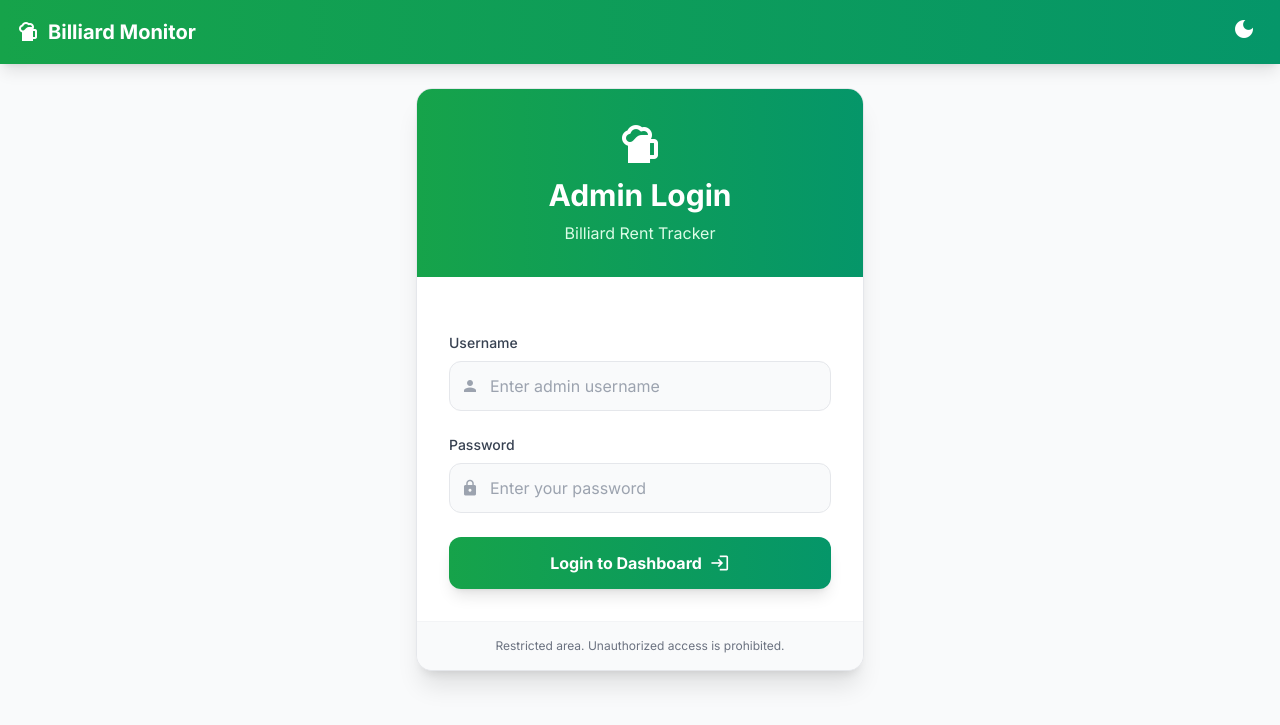
After one commit to property360-2/billiard-rent-tracker, a Django app: page /accounts/login/ in a window 1280 px wide. The commit adds this page. Shown: the top 725 px of the page. Run offline with Django 5.2, Linux system fonts and the light colour scheme; some libraries are stand-ins or nearby versions.

Commit message:
Add admin authentication system and protect views
- Implement login page with premium styling at monitor/templates/registration/login.html
- Apply @login_required decorator to all dashboard and management views
- Add logout button and conditional navigation to the base template
- Configure login and logout redirect settings in settings.py
- Integrate Django built-in auth URLs into the monitor application

```diff
--- a/billiard_monitor/billiard_monitor/settings.py
+++ b/billiard_monitor/billiard_monitor/settings.py
@@ -161,3 +161,7 @@ STATICFILES_STORAGE = 'whitenoise.storage.CompressedManifestStaticFilesStorage'
 # https://docs.djangoproject.com/en/5.2/ref/settings/#default-auto-field
 
 DEFAULT_AUTO_FIELD = "django.db.models.BigAutoField"
+
+# Authentication Settings
+LOGIN_REDIRECT_URL = 'index'
+LOGOUT_REDIRECT_URL = 'login'
--- a/billiard_monitor/monitor/templates/monitor/base.html
+++ b/billiard_monitor/monitor/templates/monitor/base.html
@@ -80,6 +80,7 @@
                     <h1 class="text-xl font-bold">Billiard Monitor</h1>
                 </div>
                 <div class="flex items-center space-x-4">
+                    {% if user.is_authenticated %}
                     <a href="{% url 'index' %}" class="hover:bg-green-700 dark:hover:bg-green-800 px-3 py-2 rounded-lg transition flex items-center space-x-1">
                         <span class="material-icons">dashboard</span>
                         <span>Dashboard</span>
@@ -92,6 +93,14 @@
                         <span class="material-icons">settings</span>
                         <span>Manage</span>
                     </a>
+                    <form method="post" action="{% url 'logout' %}" class="inline">
+                        {% csrf_token %}
+                        <button type="submit" class="hover:bg-red-700 dark:hover:bg-red-800 px-3 py-2 rounded-lg transition flex items-center space-x-1 text-red-100">
+                            <span class="material-icons">logout</span>
+                            <span>Logout</span>
+                        </button>
+                    </form>
+                    {% endif %}
 
                     <!-- Dark Mode Toggle -->
                     <button id="theme-toggle" class="p-2 rounded-lg hover:bg-green-700 dark:hover:bg-green-800 transition focus:outline-none">
@@ -99,6 +108,7 @@
                         <span id="theme-toggle-light-icon" class="material-icons hidden">light_mode</span>
                     </button>
                 </div>
+
             </div>
         </div>
     </nav>
--- /dev/null
+++ b/billiard_monitor/monitor/templates/registration/login.html
@@ -0,0 +1,61 @@
+{% extends 'monitor/base.html' %}
+
+{% block content %}
+<div class="flex items-center justify-center min-h-[70vh]">
+    <div class="w-full max-w-md">
+        <div class="bg-white dark:bg-dark-card border border-gray-200 dark:border-gray-800 rounded-2xl shadow-xl overflow-hidden">
+            <div class="bg-gradient-to-r from-green-600 to-emerald-600 dark:from-green-900 dark:to-emerald-900 p-8 text-white text-center">
+                <span class="material-icons text-5xl mb-2">sports_bar</span>
+                <h2 class="text-3xl font-bold">Admin Login</h2>
+                <p class="text-green-100 dark:text-green-200 mt-2">Billiard Rent Tracker</p>
+            </div>
+
+            <div class="p-8">
+                {% if form.errors %}
+                <div class="bg-red-50 dark:bg-red-900/30 border border-red-200 dark:border-red-800 text-red-700 dark:text-red-400 px-4 py-3 rounded-xl mb-6 flex items-center space-x-3">
+                    <span class="material-icons">error_outline</span>
+                    <p class="text-sm">Your username and password didn't match. Please try again.</p>
+                </div>
+                {% endif %}
+
+                <form method="post" action="{% url 'login' %}" class="space-y-6">
+                    {% csrf_token %}
+                    <div>
+                        <label for="id_username" class="block text-sm font-medium text-gray-700 dark:text-dark-muted mb-2">Username</label>
+                        <div class="relative">
+                            <span class="material-icons absolute left-3 top-1/2 -translate-y-1/2 text-gray-400 text-lg">person</span>
+                            <input type="text" name="username" id="id_username" required
+                                class="w-full pl-10 pr-4 py-3 bg-gray-50 dark:bg-slate-800/50 border border-gray-200 dark:border-gray-700 rounded-xl focus:ring-2 focus:ring-green-500 focus:border-transparent transition dark:text-white outline-none"
+                                placeholder="Enter admin username">
+                        </div>
+                    </div>
+
+                    <div>
+                        <label for="id_password" class="block text-sm font-medium text-gray-700 dark:text-dark-muted mb-2">Password</label>
+                        <div class="relative">
+                            <span class="material-icons absolute left-3 top-1/2 -translate-y-1/2 text-gray-400 text-lg">lock</span>
+                            <input type="password" name="password" id="id_password" required
+                                class="w-full pl-10 pr-4 py-3 bg-gray-50 dark:bg-slate-800/50 border border-gray-200 dark:border-gray-700 rounded-xl focus:ring-2 focus:ring-green-500 focus:border-transparent transition dark:text-white outline-none"
+                                placeholder="Enter your password">
+                        </div>
+                    </div>
+
+                    <button type="submit"
+                        class="w-full bg-gradient-to-r from-green-600 to-emerald-600 hover:from-green-700 hover:to-emerald-700 text-white font-bold py-3 px-4 rounded-xl shadow-lg transform active:scale-95 transition-all flex items-center justify-center space-x-2">
+                        <span>Login to Dashboard</span>
+                        <span class="material-icons text-xl">login</span>
+                    </button>
+
+                    <input type="hidden" name="next" value="{{ next }}">
+                </form>
+            </div>
+
+            <div class="bg-gray-50 dark:bg-slate-800/30 px-8 py-4 text-center border-t border-gray-100 dark:border-gray-800">
+                <p class="text-xs text-gray-500 dark:text-dark-muted">
+                    Restricted area. Unauthorized access is prohibited.
+                </p>
+            </div>
+        </div>
+    </div>
+</div>
+{% endblock %}
--- a/billiard_monitor/monitor/urls.py
+++ b/billiard_monitor/monitor/urls.py
@@ -1,5 +1,6 @@
-from django.urls import path
+from django.urls import path, include
 from . import views
+
 
 urlpatterns = [
     # Monitor App URLs
@@ -17,4 +18,7 @@ urlpatterns = [
     path('manage/add/', views.add_table, name='add_table'),
     path('manage/edit/<int:table_id>/', views.edit_table, name='edit_table'),
     path('manage/delete/<int:table_id>/', views.delete_table, name='delete_table'),
+
+    # Auth URLs
+    path('accounts/', include('django.contrib.auth.urls')),
 ]
```
Also changed, not shown: billiard_monitor/monitor/views.py (+14 -0 lines), billiard_monitor/db.sqlite3.
